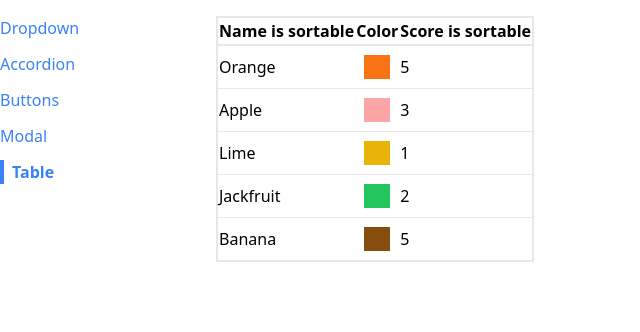
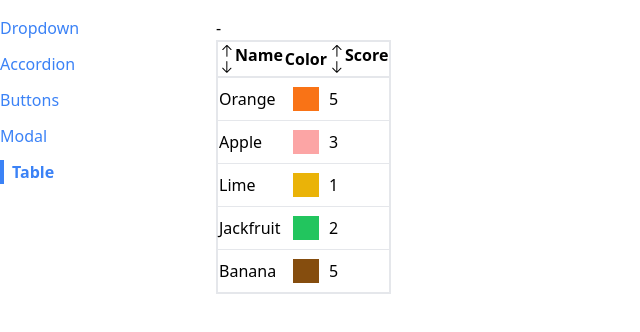
Before and after one commit to rahuls12/react-common-comps, a React (Create React App) app in the folder comps/: page /table in a window 1280 px wide. Shown: the top 332 px of the page, without its empty margins (0-640 px from the left). Built offline with nearby package versions, Linux system fonts and the light colour scheme.

Commit message:
adding sorting functionality in table

```diff
--- a/comps/src/components/SortableTable.js
+++ b/comps/src/components/SortableTable.js
@@ -1,18 +1,105 @@
+import { useState } from "react";
 import Table from "./Table";
+import { GoArrowDown, GoArrowUp } from "react-icons/go";
+export default function SortableTable(props) {
+  const [sortOrder, setSortOrder] = useState(null);
+  const [sortBy, setSortBy] = useState(null);
+  const { config, data } = props;
+  const handleClick = (label) => {
+    if (sortBy && label !== sortBy) {
+      setSortOrder("asc");
+      setSortBy(label);
+      return;
+    }
 
-export default function SortableTable(props) {
-  const { config } = props;
+    if (sortOrder === null) {
+      setSortOrder("asc");
+      setSortBy(label);
+    } else if (sortOrder === "asc") {
+      setSortOrder("desc");
+      setSortBy(label);
+    } else if (sortOrder === "desc") {
+      setSortOrder(null);
+      setSortBy(null);
+    }
+  };
   const updatedConfig = config.map((c) => {
     if (!c.sortValue) {
       return c;
     }
     return {
       ...c,
-      header: () => <th>{c.label} is sortable</th>,
+      header: () => (
+        <th
+          className="cursor-pointer hover:bg-gray-100"
+          onClick={() => {
+            handleClick(c.label);
+          }}
+        >
+          <div className="flex item-center">
+            {getIcons(c.label, sortBy, sortOrder)}
+            {c.label}
+          </div>
+        </th>
+      ),
     };
   });
+
+  let sortedData = [...data];
+  if (sortOrder && sortBy) {
+    const { sortValue } = config.find((column) => column.label === sortBy);
+    sortedData.sort((a, b) => {
+      const valA = sortValue(a);
+      const valB = sortValue(b);
+      const reverseOrder = sortOrder === "asc" ? 1 : -1;
+      if (typeof valA === "string") {
+        return valA.localeCompare(valB) * reverseOrder;
+      } else {
+        return (valA - valB) * reverseOrder;
+      }
+    });
+  }
   // props has a config property in it but
   // it will be over written by config
   // declared post {...props}
-  return <Table {...props} config={updatedConfig} />;
+  return (
+    <div>
+      {sortOrder} - {sortBy}
+      <Table {...props} data={sortedData} config={updatedConfig} />
+    </div>
+  );
 }
+
+function getIcons(label, sortBy, sortOrder) {
+  if (label != sortBy)
+    return (
+      <div>
+        <GoArrowUp />
+        <GoArrowDown />
+      </div>
+    );
+  if (sortOrder === null)
+    return (
+      <div>
+        <GoArrowUp />
+        <GoArrowDown />
+      </div>
+    );
+  if (sortOrder === "asc")
+    return (
+      <div>
+        <GoArrowUp />
+      </div>
+    );
+  if (sortOrder === "desc")
+    return (
+      <div>
+        <GoArrowDown />
+      </div>
+    );
+}
+
+// Sorting notes ->
+// only sort data when sortOrder & sortBy are not null
+// make a copy of the "data" prop
+// find the correct sortValue fn and use it for sorting
```
